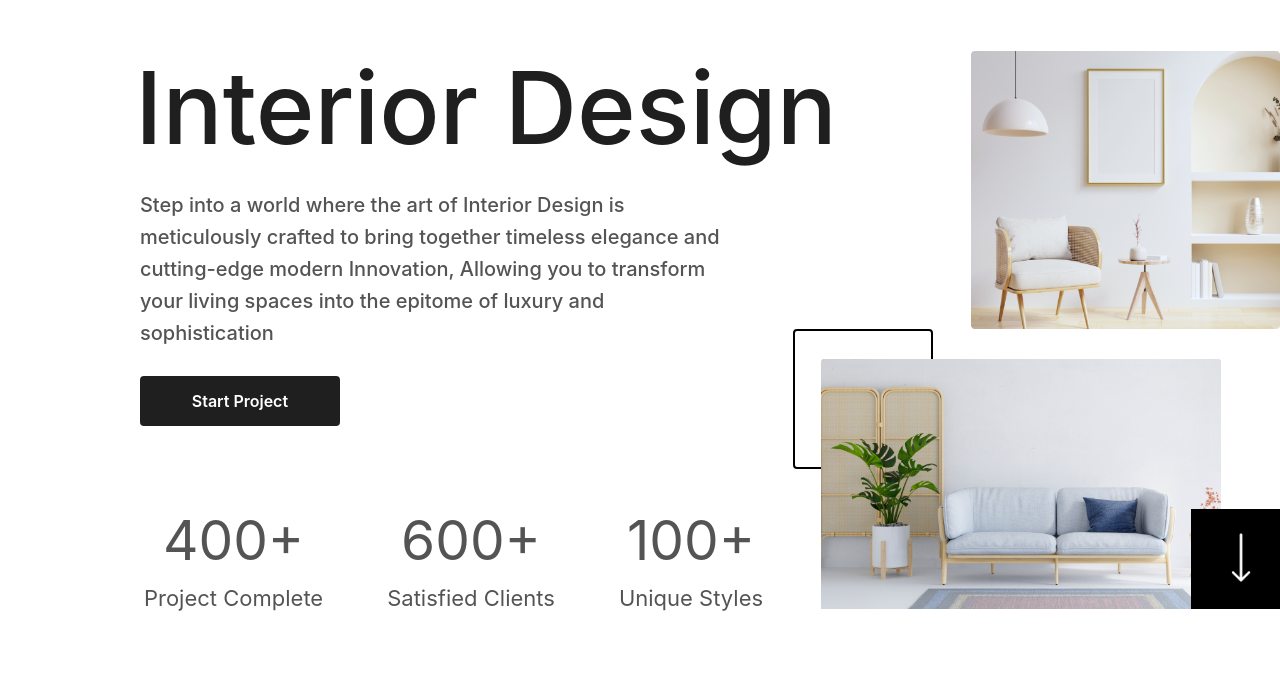
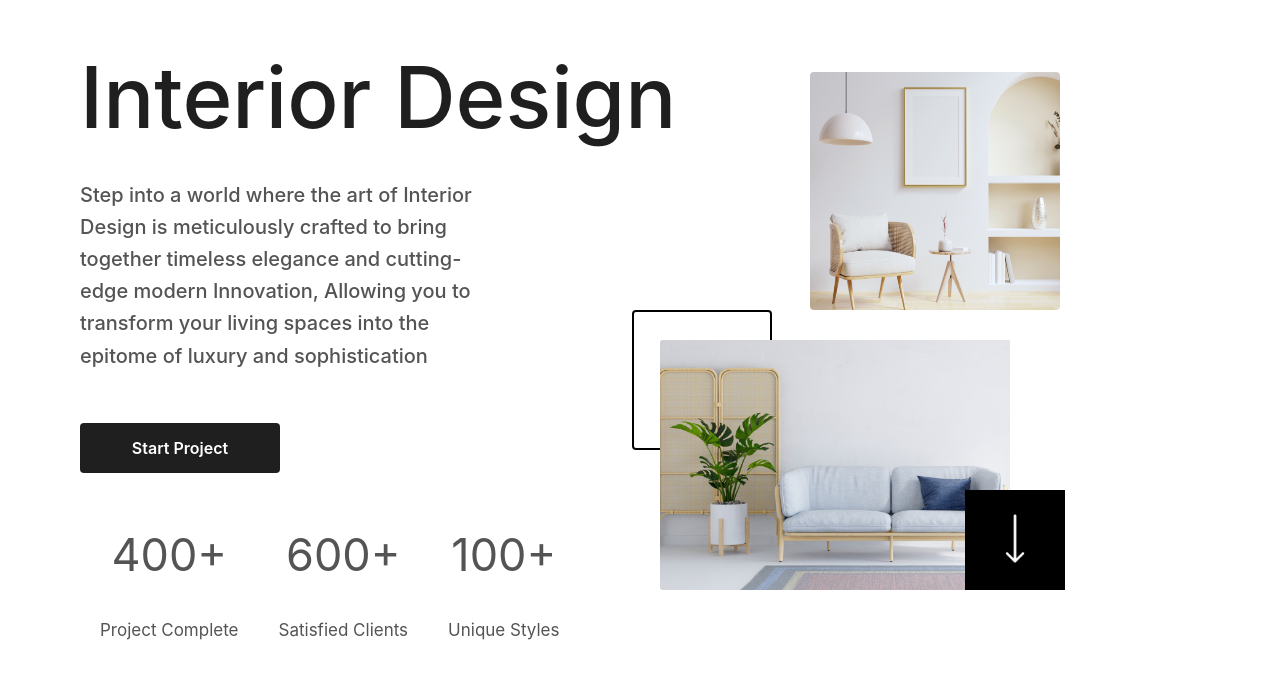
Before and after one commit to ayaosamaramadan/landing-page2, a website: page index.html in a window 1280 px wide. Shown: the part 78-756 px from the top of the page. Drawn offline with Linux system fonts and the light colour scheme.

Commit message:
fix designs

```diff
--- a/index.css
+++ b/index.css
@@ -12,7 +12,6 @@
 
   .common {
     position: absolute;
-
     color: #fff;
   }
 
@@ -26,7 +25,7 @@
   }
 
   .second {
-    width: 400px;
+    width: 350px;
     height: 250px;
     margin-top: 30px;
     margin-left: -150px;
@@ -38,13 +37,14 @@
   .third {
     width: 100px;
     height: 100px;
-    margin-left: 70px;
+    margin-left: 5px;
     margin-top: 30px;
     background-color: rgb(0, 0, 0);
     left: 150px;
     top: 150px;
     z-index: 3;
   }
+
 }
 
 html,
--- a/index.html
+++ b/index.html
@@ -2,7 +2,7 @@
 <html>
   <head>
     <meta charset="UTF-8" />
-    <meta http-equiv="refresh" content="1" />
+    <!-- <meta http-equiv="refresh" content="1" /> -->
     <meta name="viewport" content="width=device-width, initial-scale=1.0" />
     <link href="./output.css" rel="stylesheet" />
   </head>
@@ -30,63 +30,62 @@
         Sign Up
       </button>
     </nav>
-    <main>
-      <section>
+    <main class="container ml-20">
         <div class="flex">
-          <div>
+          <div class="">
             <h1
-              class="xl:font-inter xl:font-[500] xl:text-[100px] xl:w-[933px] h-[161px] text-h11 xl:ml-[14.5%] xl:mt-[3%] xl:leading-[160.96px]"
+              class="xl:font-inter xl:font-[500] xl:text-[85px] xl:max-w-[100%] h-[161px] text-h11 xl:mt-[3%] xl:leading-[160.96px]"
             >
               Interior Design
             </h1>
             <p
-              class="xl:w-[600px] xl:h-[168px] xl:top-[203px] xl:left-[8px] xl:font-inter xl:font-[500] xl:text-[20px] xl:leading-[32.12px] xl:text-firstP xl:ml-[15%]"
+              class="xl:w-[400px] xl:h-[168px] xl:top-[203px] xl:left-[8px] xl:font-inter xl:font-[500] xl:text-[20px] xl:leading-[32.12px] xl:text-firstP xl:mb-16"
             >
               Step into a world where the art of Interior Design is meticulously
               crafted to bring together timeless elegance and cutting-edge
               modern Innovation, Allowing you to transform your living spaces
               into the epitome of luxury and sophistication
             </p>
-            <button class="darkbtn xl:w-[200px] xl:mt-[2%] xl:ml-[15%]">
+            <button class="darkbtn xl:w-[200px] xl:mt-[2%]">
               Start Project
             </button>
-            <div class="flex ml-[12%] mt-10">
-              <div class="p-8 text-center">
+            <div class="flex mt-10 ">
+              <div class=" text-center">
                 <p
-                  class="font-inter text-[55px] text-graii font-normal leading-[84.72px] text-center decoration-skip-ink-none"
+                  class="font-inter text-[45px] text-graii font-normal leading-[84.72px] text-center decoration-skip-ink-none"
                 >
                   400+
                 </p>
-                <p class="font-400 text-[22px] text-graii font-inter">
+                <p class="p-5 font-400 text-[17px] text-graii font-inter">
                   Project Complete
                 </p>
               </div>
-              <div class="p-8 text-center">
+              <div class="text-center">
                 <p
-                  class="font-inter text-[55px] text-graii font-normal leading-[84.72px] text-center decoration-skip-ink-none"
+                  class="font-inter text-[45px] text-graii font-normal leading-[84.72px] text-center decoration-skip-ink-none"
                 >
                   600+
                 </p>
-                <p class="font-400 text-[22px] text-graii font-inter">
+                <p class="p-5 font-400 text-[17px] text-graii font-inter">
                   Satisfied Clients
                 </p>
               </div>
-              <div class="p-8 text-center">
+              <div class="text-center">
                 <p
-                  class="font-inter text-[55px] text-graii font-normal leading-[84.72px] text-center decoration-skip-ink-none"
+                  class="font-inter text-[45px] text-graii font-normal leading-[84.72px] text-center decoration-skip-ink-none"
                 >
                   100+
                 </p>
-                <p class="font-400 text-[22px] text-graii font-inter">
+                <p class="p-5 font-400 text-[17px] text-graii font-inter">
                   Unique Styles
                 </p>
               </div>
             </div>
           </div>
 
-          <div class="xl:mt-[4%] xl:ml-[3%]">
+          <div class="xl:mt-[7%] xl:ml-[13%] ">
               <img
-                class=" xl:w-[130%] xl:h-[278px] rounded-[4px]"
+              class="xl:w-[250px] xl:h-[238px] lg:w-[200%] lg:h-[190px] md:w-[150px] md:h-[140px] rounded-[4px]"
                 src="./imgs/Image 1.png"
                 alt="img1"
               />
@@ -98,9 +97,9 @@
                 </div>
               </div>
 
-            </div>
+
         </div>
-      </section>
+        </div>
     </main>
   </body>
 </html>
```
Also changed, not shown: output.css.
